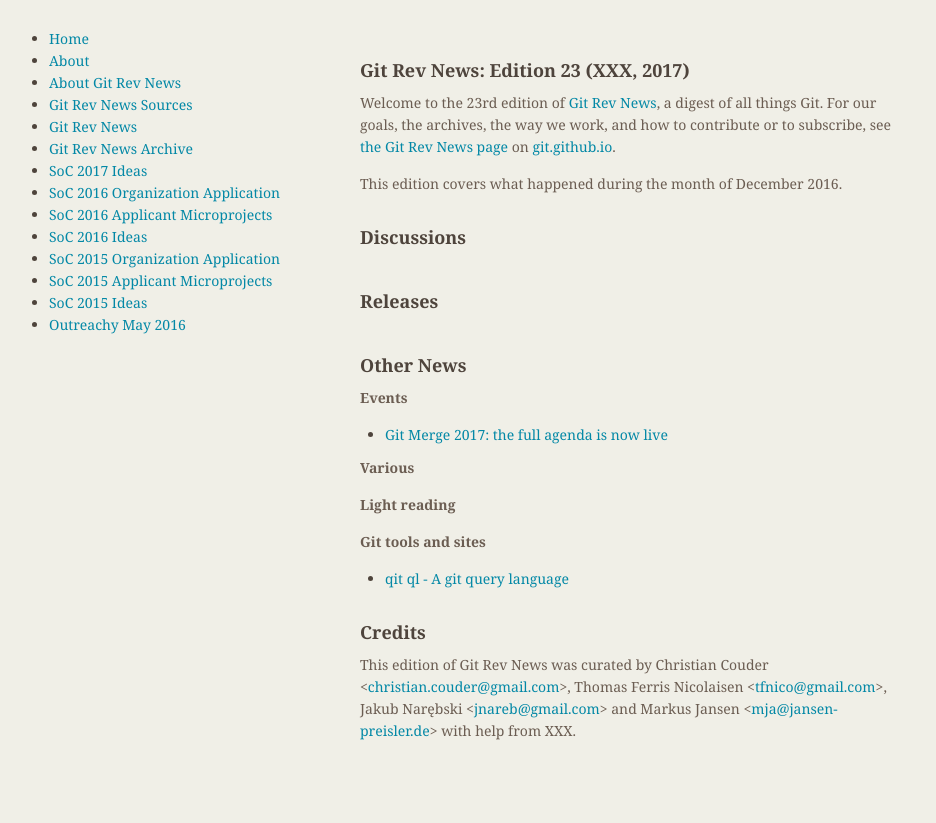
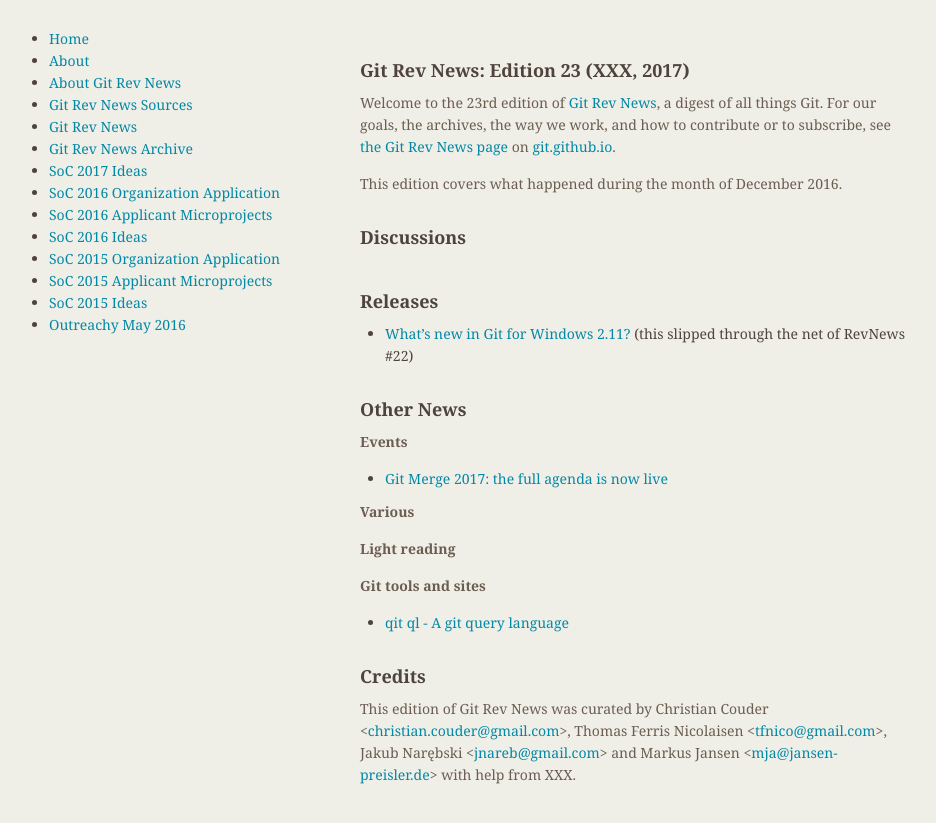
Before and after one commit to git/git.github.io, a Jekyll site: the page built from rev_news/drafts/edition-23.md, in a window 1280 px wide. Shown: the top 823 px of the page, without its empty margins (174-1110 px from the left). Built offline with Jekyll 4.4.1, drawn with Linux system fonts in a browser that asks for light colours.

Commit message:
Rev News 23: add a link that should have been in #22
Signed-off-by: Johannes Schindelin <johannes.schindelin@gmx.de>

```diff
--- a/rev_news/drafts/edition-23.md
+++ b/rev_news/drafts/edition-23.md
@@ -31,6 +31,7 @@
 
 ## Releases
 
+ * [What's new in Git for Windows 2.11?](https://blogs.msdn.microsoft.com/visualstudioalm/2016/12/01/whats-new-in-git-for-windows-2-11/) (this slipped through the net of RevNews #22)
 
 ## Other News
 __Events__
```
